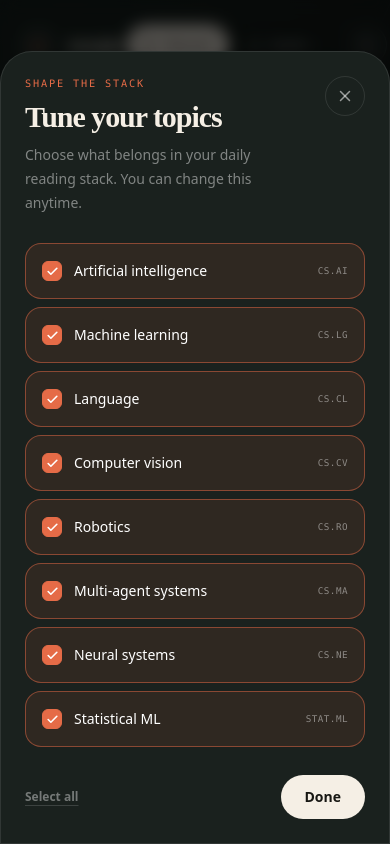
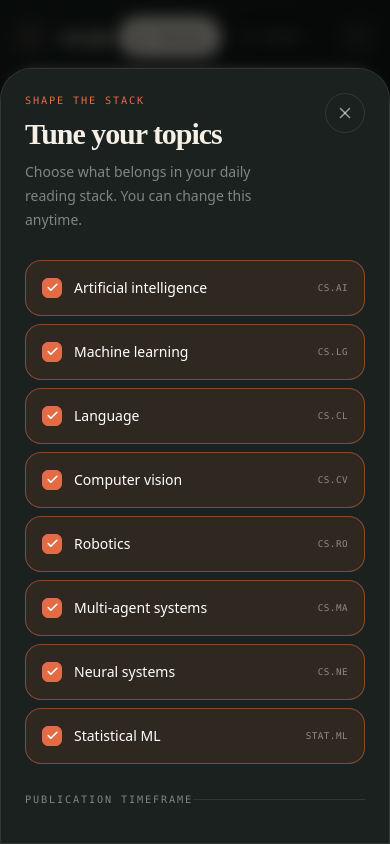
Before and after one commit to Hetul3/research-paper-tinder, a Next.js app: page / in a window 390 px wide. Both pictures are taken after a click on the button 366 px from the left and 45 px from the top of the page. Shown: the top 844 px of the page. Built offline with nearby package versions, Linux system fonts and the light colour scheme.

Commit message:
feat: make discovery continuous and mobile-first

```diff
--- a/src/components/discovery-app.tsx
+++ b/src/components/discovery-app.tsx
@@ -3,6 +3,7 @@
 import {
   Bookmark,
   Compass,
+  FileText,
   RotateCcw,
   Settings2,
   X,
@@ -20,6 +21,7 @@ import {
   getDecisionIds,
   parseStoredPreferences,
   undoLastDecision,
+  updateMaxAgeDays,
   updateSelectedCategories,
   type PaperDecisionKind,
   type Preferences,
@@ -46,6 +48,12 @@ function formatRefreshDate(value: string): string {
     day: "numeric",
     timeZone: "UTC",
   }).format(date)}`;
+}
+
+function timeframeLabel(maxAgeDays: number | null): string {
+  if (maxAgeDays === null) return "Any time";
+  if (maxAgeDays === 365) return "Past year";
+  return `Past ${maxAgeDays} days`;
 }
 
 export function DiscoveryApp({ generatedAt, papers }: DiscoveryAppProps) {
@@ -99,6 +107,12 @@ export function DiscoveryApp({ generatedAt, papers }: DiscoveryAppProps) {
     setPreferences((current) => undoLastDecision(current));
   }
 
+  function openPdfAndAdvance() {
+    if (!currentPaper) return;
+    window.open(currentPaper.pdfUrl, "_blank", "noopener,noreferrer");
+    setPreferences((current) => applyDecision(current, currentPaper, "read"));
+  }
+
   useEffect(() => {
     function handleKeyDown(event: KeyboardEvent) {
       if (view !== "discover" || !currentPaper) return;
@@ -130,7 +144,7 @@ export function DiscoveryApp({ generatedAt, papers }: DiscoveryAppProps) {
     <div className="relative min-h-dvh overflow-hidden bg-[#121715] text-[#f5efe5]">
       <div aria-hidden="true" className="ambient-glow pointer-events-none fixed inset-0" />
 
-      <header className="relative z-10 mx-auto flex w-full max-w-7xl items-center justify-between px-5 py-5 sm:px-8 lg:px-10">
+      <header className="relative z-10 mx-auto flex w-full max-w-7xl items-center justify-between px-3 py-3 sm:px-8 sm:py-5 lg:px-10">
         <button
           aria-label="Open Discover"
           className="group inline-flex items-center gap-3 text-left focus-visible:outline-2 focus-visible:outline-offset-4 focus-visible:outline-[#e56b47]"
@@ -194,7 +208,7 @@ export function DiscoveryApp({ generatedAt, papers }: DiscoveryAppProps) {
         </div>
       </header>
 
-      <main className="relative z-10 mx-auto w-full max-w-7xl px-5 pb-10 sm:px-8 lg:px-10">
+      <main className="relative z-10 mx-auto w-full max-w-7xl px-3 pb-4 sm:px-8 sm:pb-10 lg:px-10">
         {view === "discover" ? (
           <div className="grid items-center gap-8 lg:grid-cols-[minmax(15rem,0.7fr)_minmax(22rem,31rem)_minmax(15rem,0.7fr)] lg:gap-10">
             <aside className="hidden lg:block">
@@ -207,8 +221,8 @@ export function DiscoveryApp({ generatedAt, papers }: DiscoveryAppProps) {
                 without the noise.
               </h2>
               <p className="mt-6 max-w-xs text-sm leading-6 text-white/45">
-                A finite stack of new AI research. Keep what pulls you in, leave
-                the rest, and stop when you’re done.
+                A living stream of AI research. Keep what pulls you in, leave the
+                rest, and stop whenever you’re done.
               </p>
 
               <div className="mt-9 max-w-xs">
@@ -230,8 +244,9 @@ export function DiscoveryApp({ generatedAt, papers }: DiscoveryAppProps) {
             <section aria-label="Paper discovery" className="mx-auto w-full max-w-[31rem]">
               {currentPaper ? (
                 <PaperCard
-                  key={currentPaper.id}
+                  key={`${currentPaper.id}-${visiblePreferences.decisions.length}`}
                   onDecision={decide}
+                  onRightSwipe={openPdfAndAdvance}
                   paper={currentPaper}
                 />
               ) : (
@@ -241,11 +256,11 @@ export function DiscoveryApp({ generatedAt, papers }: DiscoveryAppProps) {
                       <Compass aria-hidden="true" size={23} />
                     </span>
                     <h1 className="mt-5 font-serif text-4xl font-semibold tracking-[-0.04em]">
-                      You’re all caught up
+                      Nothing in this filter yet
                     </h1>
                     <p className="mt-3 text-sm leading-6 text-white/50">
-                      That’s the end of this stack. The point is to finish—not to
-                      scroll forever.
+                      There are no papers matching these filters yet. Broaden your
+                      focus or timeframe to keep exploring.
                     </p>
                     {visiblePreferences.decisions.length > 0 ? (
                       <button
@@ -263,7 +278,7 @@ export function DiscoveryApp({ generatedAt, papers }: DiscoveryAppProps) {
               )}
 
               {currentPaper ? (
-                <div className="mt-5 flex items-center justify-center gap-3">
+                <div className="mt-3 hidden items-center justify-center gap-3 sm:mt-5 lg:flex">
                   <button
                     aria-label="Skip paper"
                     className="grid size-13 place-items-center rounded-full border border-white/15 bg-white/[0.045] text-white/70 transition hover:scale-105 hover:border-white/30 hover:bg-white/10 hover:text-white focus-visible:outline-2 focus-visible:outline-offset-2 focus-visible:outline-[#e56b47] motion-reduce:hover:scale-100"
@@ -291,6 +306,51 @@ export function DiscoveryApp({ generatedAt, papers }: DiscoveryAppProps) {
                   </button>
                 </div>
               ) : null}
+
+              {view === "discover" ? (
+                <div className="mt-3 grid grid-cols-[auto_1fr_1fr_auto_auto] gap-2 lg:hidden">
+                  <button
+                    aria-label="Skip this paper"
+                    className="grid min-h-11 min-w-11 place-items-center rounded-2xl border border-white/10 bg-white/[0.04] text-white/70"
+                    onClick={() => decide("skipped")}
+                    type="button"
+                  >
+                    <X aria-hidden="true" size={18} />
+                  </button>
+                  <button
+                    aria-label={`Focus, ${visiblePreferences.selectedCategories.length} topics`}
+                    className="min-h-11 rounded-2xl border border-white/10 bg-white/[0.04] px-3 text-xs font-semibold text-white/65"
+                    onClick={() => setTopicFilterOpen(true)}
+                    type="button"
+                  >
+                    Focus
+                  </button>
+                  <button
+                    aria-label={`Timeframe, ${timeframeLabel(visiblePreferences.maxAgeDays)}`}
+                    className="min-h-11 rounded-2xl border border-white/10 bg-white/[0.04] px-3 text-xs font-semibold text-white/65"
+                    onClick={() => setTopicFilterOpen(true)}
+                    type="button"
+                  >
+                    {timeframeLabel(visiblePreferences.maxAgeDays)}
+                  </button>
+                  <button
+                    aria-label="Save paper for later"
+                    className="grid min-h-11 min-w-11 place-items-center rounded-2xl border border-[#e56b47]/45 bg-[#e56b47]/10 text-[#f5a38b]"
+                    onClick={() => decide("saved")}
+                    type="button"
+                  >
+                    <Bookmark aria-hidden="true" size={18} />
+                  </button>
+                  <button
+                    aria-label="Open paper PDF"
+                    className="grid min-h-11 min-w-11 place-items-center rounded-2xl bg-[#e56b47] text-white"
+                    onClick={openPdfAndAdvance}
+                    type="button"
+                  >
+                    <FileText aria-hidden="true" size={18} />
+                  </button>
+                </div>
+              ) : null}
             </section>
 
             <aside className="hidden lg:block lg:pl-4">
@@ -315,7 +375,7 @@ export function DiscoveryApp({ generatedAt, papers }: DiscoveryAppProps) {
                 <p className="mt-8 font-mono text-[0.62rem] uppercase leading-5 tracking-[0.13em] text-white/25">
                   {formatRefreshDate(generatedAt)}
                   <br />
-                  New papers arrive daily
+                  New papers arrive daily · the stream keeps going
                 </p>
                 <p className="mt-6 inline-flex items-center gap-2 text-xs font-semibold text-white/35">
                   <Settings2 aria-hidden="true" size={15} />
@@ -331,8 +391,8 @@ export function DiscoveryApp({ generatedAt, papers }: DiscoveryAppProps) {
         )}
       </main>
 
-      <footer className="relative z-10 mx-auto flex w-full max-w-7xl flex-col gap-2 border-t border-white/[0.07] px-5 py-5 font-mono text-[0.58rem] uppercase tracking-[0.12em] text-white/25 sm:flex-row sm:items-center sm:justify-between sm:px-8 lg:px-10">
-        <span>A finite feed for infinite questions.</span>
+      <footer className="relative z-10 mx-auto hidden w-full max-w-7xl flex-col gap-2 border-t border-white/[0.07] px-5 py-5 font-mono text-[0.58rem] uppercase tracking-[0.12em] text-white/25 sm:flex sm:flex-row sm:items-center sm:justify-between sm:px-8 lg:px-10">
+        <span>A calmer feed for infinite questions.</span>
         <span>Thank you to arXiv for use of its open access interoperability.</span>
       </footer>
 
@@ -344,6 +404,10 @@ export function DiscoveryApp({ generatedAt, papers }: DiscoveryAppProps) {
             )
           }
           onClose={() => setTopicFilterOpen(false)}
+          maxAgeDays={visiblePreferences.maxAgeDays}
+          onMaxAgeDaysChange={(maxAgeDays) =>
+            setPreferences((current) => updateMaxAgeDays(current, maxAgeDays))
+          }
           selectedCategories={visiblePreferences.selectedCategories}
         />
       ) : null}
--- a/src/components/paper-card.tsx
+++ b/src/components/paper-card.tsx
@@ -14,6 +14,7 @@ import type { Paper } from "@/lib/arxiv";
 interface PaperCardProps {
   paper: Paper;
   onDecision: (decision: "saved" | "skipped") => void;
+  onRightSwipe?: () => void;
 }
 
 function abstractExcerpt(abstract: string): string {
@@ -36,23 +37,28 @@ function formatDate(value: string): string {
   }).format(date);
 }
 
-export function PaperCard({ paper, onDecision }: PaperCardProps) {
+export function PaperCard({ paper, onDecision, onRightSwipe }: PaperCardProps) {
   const [expanded, setExpanded] = useState(false);
   const [dragX, setDragX] = useState(0);
   const [dragging, setDragging] = useState(false);
   const startX = useRef<number | null>(null);
+  const dragXRef = useRef(0);
   const excerpt = useMemo(() => abstractExcerpt(paper.abstract), [paper.abstract]);
 
   function handlePointerDown(event: PointerEvent<HTMLElement>) {
     if (expanded) return;
+    if ((event.target as HTMLElement).closest("button, a")) return;
     startX.current = event.clientX;
+    dragXRef.current = 0;
     setDragging(true);
     event.currentTarget.setPointerCapture?.(event.pointerId);
   }
 
   function handlePointerMove(event: PointerEvent<HTMLElement>) {
     if (startX.current === null || expanded) return;
-    setDragX(event.clientX - startX.current);
+    const nextDragX = event.clientX - startX.current;
+    dragXRef.current = nextDragX;
+    setDragX(nextDragX);
   }
 
   function handlePointerUp() {
@@ -60,15 +66,20 @@ export function PaperCard({ paper, onDecision }: PaperCardProps) {
     startX.current = null;
     setDragging(false);
 
-    if (dragX > 100) onDecision("saved");
-    else if (dragX < -100) onDecision("skipped");
+    if (dragXRef.current > 100) {
+      if (onRightSwipe) onRightSwipe();
+      else onDecision("saved");
+    } else if (dragXRef.current < -100) {
+      onDecision("skipped");
+    }
 
+    dragXRef.current = 0;
     setDragX(0);
   }
 
   return (
     <article
-      className="paper-card relative isolate flex min-h-[31rem] w-full flex-col overflow-hidden rounded-[2rem] border border-white/70 bg-[#f2eadc] p-6 text-[#171713] shadow-[0_28px_80px_rgba(0,0,0,0.38)] sm:min-h-[35rem] sm:p-8"
+      className="paper-card relative isolate flex h-[calc(100dvh-10.75rem)] min-h-[30rem] w-full select-none touch-pan-y flex-col overflow-hidden rounded-[1.55rem] border border-white/70 bg-[#f2eadc] p-5 text-[#171713] shadow-[0_28px_80px_rgba(0,0,0,0.38)] cursor-grab active:cursor-grabbing sm:h-auto sm:min-h-[35rem] sm:select-auto sm:rounded-[2rem] sm:p-8"
       onPointerDown={handlePointerDown}
       onPointerMove={handlePointerMove}
       onPointerUp={handlePointerUp}
--- a/src/components/topic-filter.tsx
+++ b/src/components/topic-filter.tsx
@@ -6,10 +6,20 @@ import { useEffect } from "react";
 import { AI_CATEGORIES } from "@/lib/arxiv";
 
 interface TopicFilterProps {
+  maxAgeDays: number | null;
   onChange: (categories: string[]) => void;
   onClose: () => void;
+  onMaxAgeDaysChange: (maxAgeDays: number | null) => void;
   selectedCategories: string[];
 }
+
+const TIMEFRAMES = [
+  { label: "Any time", value: null },
+  { label: "Past 7 days", value: 7 },
+  { label: "Past 30 days", value: 30 },
+  { label: "Past 90 days", value: 90 },
+  { label: "Past year", value: 365 },
+] as const;
 
 const TOPIC_LABELS: Record<(typeof AI_CATEGORIES)[number], string> = {
   "cs.AI": "Artificial intelligence",
@@ -23,8 +33,10 @@ const TOPIC_LABELS: Record<(typeof AI_CATEGORIES)[number], string> = {
 };
 
 export function TopicFilter({
+  maxAgeDays,
   onChange,
   onClose,
+  onMaxAgeDaysChange,
   selectedCategories,
 }: TopicFilterProps) {
   useEffect(() => {
@@ -56,7 +68,7 @@ export function TopicFilter({
       <section
         aria-labelledby="topic-filter-heading"
         aria-modal="true"
-        className="w-full max-w-lg rounded-t-[2rem] border border-white/10 bg-[#1a211e] p-6 shadow-2xl sm:rounded-[2rem] sm:p-8"
+        className="max-h-[92dvh] w-full max-w-lg overflow-y-auto rounded-t-[2rem] border border-white/10 bg-[#1a211e] p-6 pb-[calc(1.5rem+env(safe-area-inset-bottom))] shadow-2xl sm:rounded-[2rem] sm:p-8"
         role="dialog"
       >
         <div className="flex items-start justify-between gap-6">
@@ -125,6 +137,38 @@ export function TopicFilter({
           })}
         </div>
 
+        <fieldset className="mt-7 border-t border-white/10 pt-6">
+          <legend className="font-mono text-[0.64rem] uppercase tracking-[0.18em] text-white/45">
+            Publication timeframe
+          </legend>
+          <div className="mt-3 flex flex-wrap gap-2">
+            {TIMEFRAMES.map((timeframe) => {
+              const checked = maxAgeDays === timeframe.value;
+
+              return (
+                <label
+                  className={`cursor-pointer rounded-full border px-4 py-2.5 text-xs font-semibold transition ${
+                    checked
+                      ? "border-[#e56b47] bg-[#e56b47] text-white"
+                      : "border-white/10 bg-white/[0.025] text-white/45 hover:text-white"
+                  }`}
+                  key={timeframe.label}
+                >
+                  <input
+                    aria-label={timeframe.label}
+                    checked={checked}
+                    className="sr-only"
+                    name="timeframe"
+                    onChange={() => onMaxAgeDaysChange(timeframe.value)}
+                    type="radio"
+                  />
+                  {timeframe.label}
+                </label>
+              );
+            })}
+          </div>
+        </fieldset>
+
         <div className="mt-7 flex items-center justify-between gap-4">
           <button
             className="min-h-11 text-xs font-semibold text-white/40 underline decoration-white/15 underline-offset-4 transition hover:text-white/70 focus-visible:outline-2 focus-visible:outline-offset-4 focus-visible:outline-[#e56b47]"
--- a/src/lib/preferences.ts
+++ b/src/lib/preferences.ts
@@ -13,6 +13,7 @@ export interface PaperDecision {
 export interface Preferences {
   version: 1;
   selectedCategories: string[];
+  maxAgeDays: number | null;
   decisions: PaperDecision[];
   savedPapers: Paper[];
 }
@@ -23,6 +24,7 @@ export function createInitialPreferences(
   return {
     version: 1,
     selectedCategories: [...selectedCategories],
+    maxAgeDays: null,
     decisions: [],
     savedPapers: [],
   };
@@ -98,16 +100,39 @@ function affinityScore(paper: Paper, preferences: Preferences): number {
 export function buildDeck(
   papers: readonly Paper[],
   preferences: Preferences,
+  referenceDate = new Date(),
 ): Paper[] {
-  const decidedIds = new Set(
-    preferences.decisions.map((decision) => decision.paperId),
+  const selected = new Set(preferences.selectedCategories);
+  const decisionOrder = new Map(
+    preferences.decisions.map((decision, index) => [decision.paperId, index]),
   );
-  const selected = new Set(preferences.selectedCategories);
+  const cutoff = preferences.maxAgeDays
+    ? referenceDate.getTime() - preferences.maxAgeDays * 24 * 60 * 60 * 1000
+    : null;
 
   return papers
-    .filter((paper) => !decidedIds.has(paper.id))
     .filter((paper) => paper.categories.some((category) => selected.has(category)))
+    .filter(
+      (paper) =>
+        cutoff === null || new Date(paper.publishedAt).getTime() >= cutoff,
+    )
     .sort((left, right) => {
+      const leftDecisionOrder = decisionOrder.get(left.id);
+      const rightDecisionOrder = decisionOrder.get(right.id);
+
+      if (leftDecisionOrder === undefined && rightDecisionOrder !== undefined) {
+        return -1;
+      }
+      if (leftDecisionOrder !== undefined && rightDecisionOrder === undefined) {
+        return 1;
+      }
+      if (
+        leftDecisionOrder !== undefined &&
+        rightDecisionOrder !== undefined
+      ) {
+        return leftDecisionOrder - rightDecisionOrder;
+      }
+
       const affinityDifference =
         affinityScore(right, preferences) - affinityScore(left, preferences);
 
@@ -118,6 +143,19 @@ export function buildDeck(
         new Date(left.publishedAt).getTime()
       );
     });
+}
+
+export function updateMaxAgeDays(
+  preferences: Preferences,
+  maxAgeDays: number | null,
+): Preferences {
+  return {
+    ...preferences,
+    maxAgeDays:
+      maxAgeDays === null
+        ? null
+        : Math.max(1, Math.min(3650, Math.trunc(maxAgeDays))),
+  };
 }
 
 export function updateSelectedCategories(
@@ -165,6 +203,10 @@ export function parseStoredPreferences(value: string | null): Preferences {
         selectedCategories.length > 0
           ? selectedCategories
           : [...AI_CATEGORIES],
+      maxAgeDays:
+        typeof parsed.maxAgeDays === "number" && parsed.maxAgeDays > 0
+          ? Math.min(3650, Math.trunc(parsed.maxAgeDays))
+          : null,
       decisions,
       savedPapers,
     };
```
